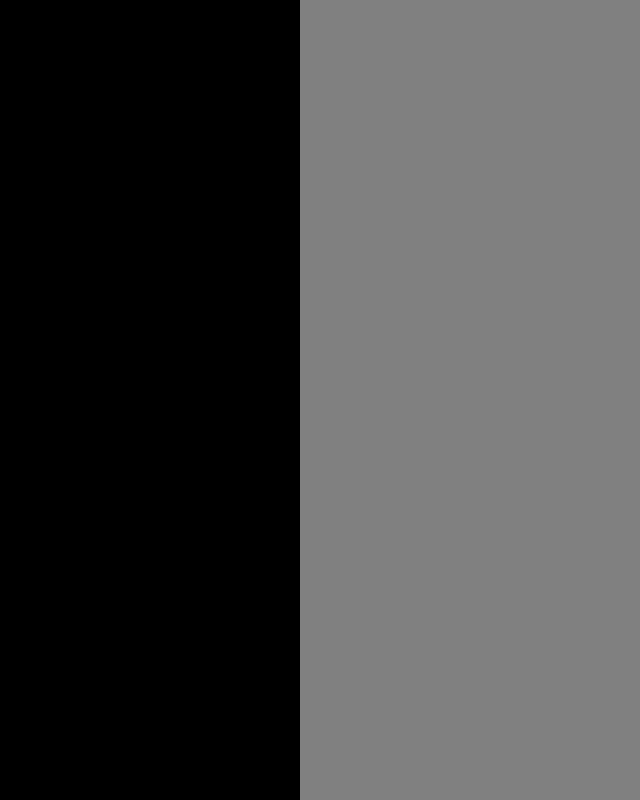
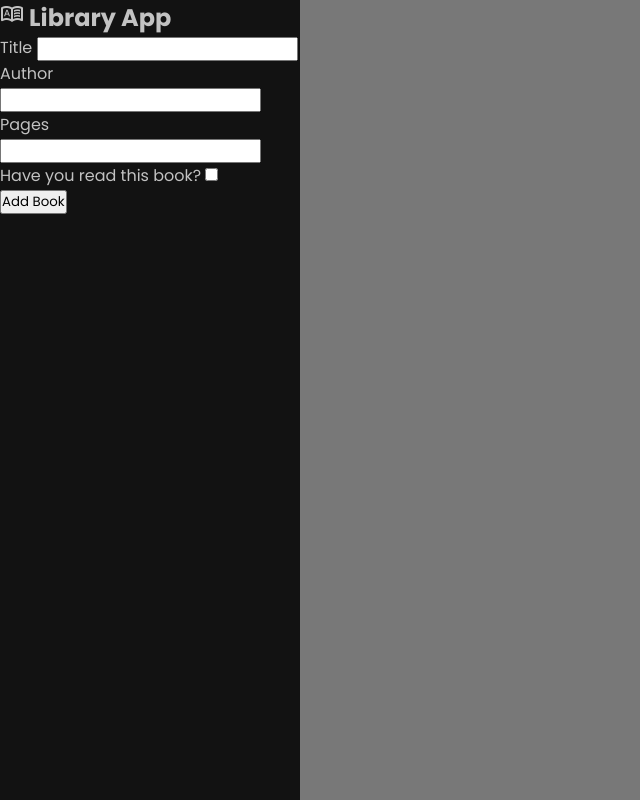
Before and after one commit to mmrupard/Library, a plain HTML site: page index.html in a window 1280 px wide. Shown: the whole page, without its empty margins (0-640 px from the left). Drawn offline with nearby package versions, Linux system fonts and the light colour scheme.

Commit message:
Add some global style variables to define color scheme and also get the correct value from the isRead checkbox

```diff
--- a/index.html
+++ b/index.html
@@ -5,11 +5,47 @@
     <meta name="viewport" content="width=device-width, initial-scale=1.0" />
     <title>Library</title>
     <link rel="stylesheet" href="styles.css" />
+    <link
+      href="https://fonts.googleapis.com/css2?family=Material+Symbols+Outlined"
+      rel="stylesheet"
+    />
+    <link rel="preconnect" href="https://fonts.googleapis.com" />
+    <link rel="preconnect" href="https://fonts.gstatic.com" crossorigin />
+    <link
+      href="https://fonts.googleapis.com/css2?family=Poppins:ital,wght@0,100;0,200;0,300;0,400;0,500;0,600;0,700;0,800;0,900;1,100;1,200;1,300;1,400;1,500;1,600;1,700;1,800;1,900&display=swap"
+      rel="stylesheet"
+    />
     <script src="library.js" defer></script>
   </head>
   <body>
     <div class="container">
-      <aside class="sidebar"></aside>
+      <aside class="sidebar">
+        <h1 class="sidebarTitle">
+          <span class="material-symbols-outlined">dictionary</span>
+          Library App
+        </h1>
+        <form action="#">
+          <div class="inputForm">
+            <div class="inputContainer">
+              <label for="title">Title</label>
+              <input type="text" name="title" id="title" required />
+            </div>
+            <div class="inputContainer">
+              <label for="author">Author</label>
+              <input type="text" name="author" id="author" required />
+            </div>
+            <div class="inputContainer">
+              <label for="numPages">Pages</label>
+              <input type="number" name="numPages" id="numPages" required />
+            </div>
+            <div class="inputContainer">
+              <label for="isRead">Have you read this book?</label>
+              <input type="checkbox" name="isRead" id="isRead" />
+            </div>
+            <button type="submit">Add Book</button>
+          </div>
+        </form>
+      </aside>
       <main class="content"></main>
     </div>
   </body>
--- a/library.js
+++ b/library.js
@@ -5,11 +5,6 @@ function Book(title, author, numPages, isRead) {
   this.author = author;
   this.numPages = numPages;
   this.isRead = isRead;
-
-  this.info = function () {
-    let readString = isRead ? "already read" : "not read yet";
-    return title + " by " + author + ", " + numPages + " pages, " + readString;
-  };
 }
 
 function addBookToLibrary(book) {
@@ -23,3 +18,21 @@ function removeBook(book) {
 function displayBooks() {
   console.table(library);
 }
+
+function createNewBook() {
+  const title = document.querySelector("#title");
+  const author = document.querySelector("#author");
+  const numPages = document.querySelector("#numPages");
+  const isRead = document.querySelector("#isRead");
+
+  let newBook = new Book(
+    title.value,
+    author.value,
+    numPages.value,
+    isRead.checked
+  );
+
+  addBookToLibrary(newBook);
+}
+
+document.querySelector("button").addEventListener("click", createNewBook);
--- a/styles.css
+++ b/styles.css
@@ -1,6 +1,22 @@
+:root {
+  --bg-color: #121212;
+  --primary-color: #aa27ce;
+  --seconday-color: #787878;
+  --accent-color: #443dff;
+  --text-color: #c2c2c2;
+  --s: 14px;
+  --p: 16px;
+  --h: 18px;
+}
+
 * {
   padding: 0;
   margin: 0;
+  font-family: 'Poppins', sans-serif;
+}
+
+body {
+  color: var(--text-color);
 }
 
 .container {
@@ -11,9 +27,9 @@
 }
 
 .sidebar {
-  background-color: black;
+  background-color: var(--bg-color);
 }
 
 .content {
-  background-color: grey;
+  background-color: var(--seconday-color);
 }
```
